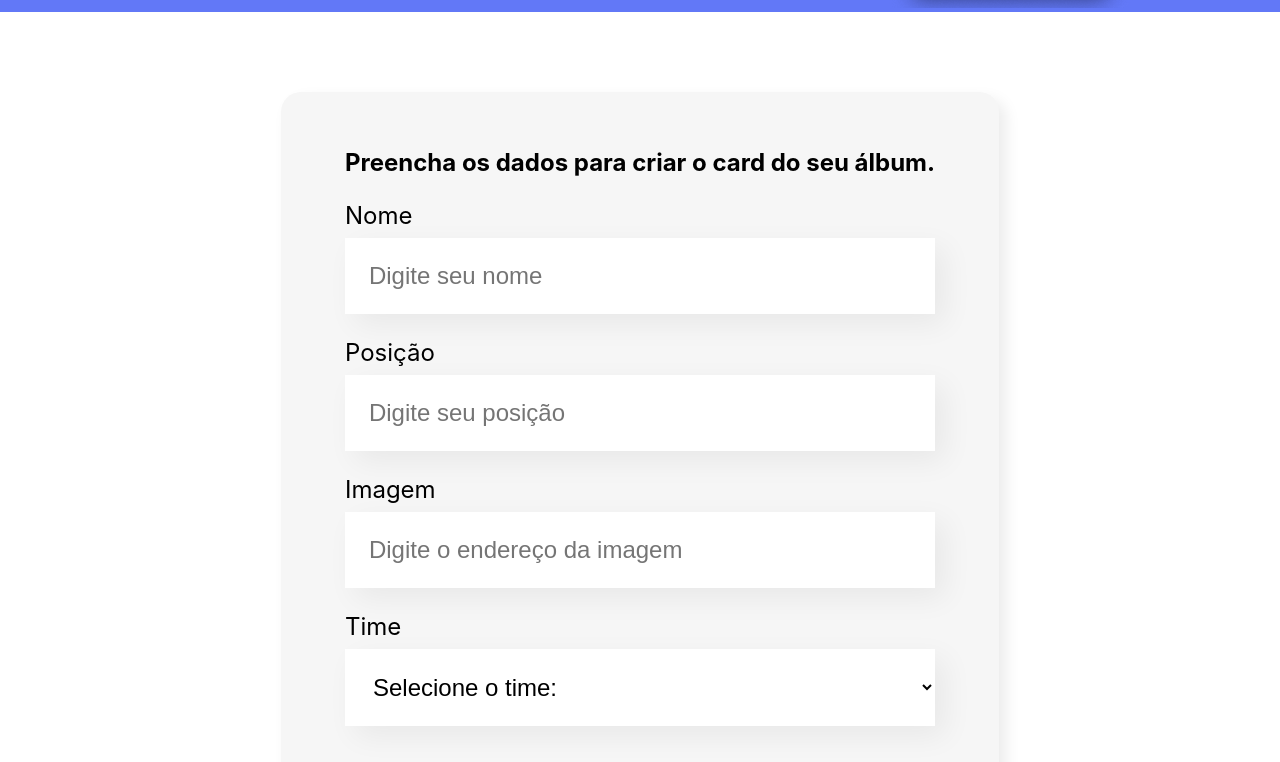
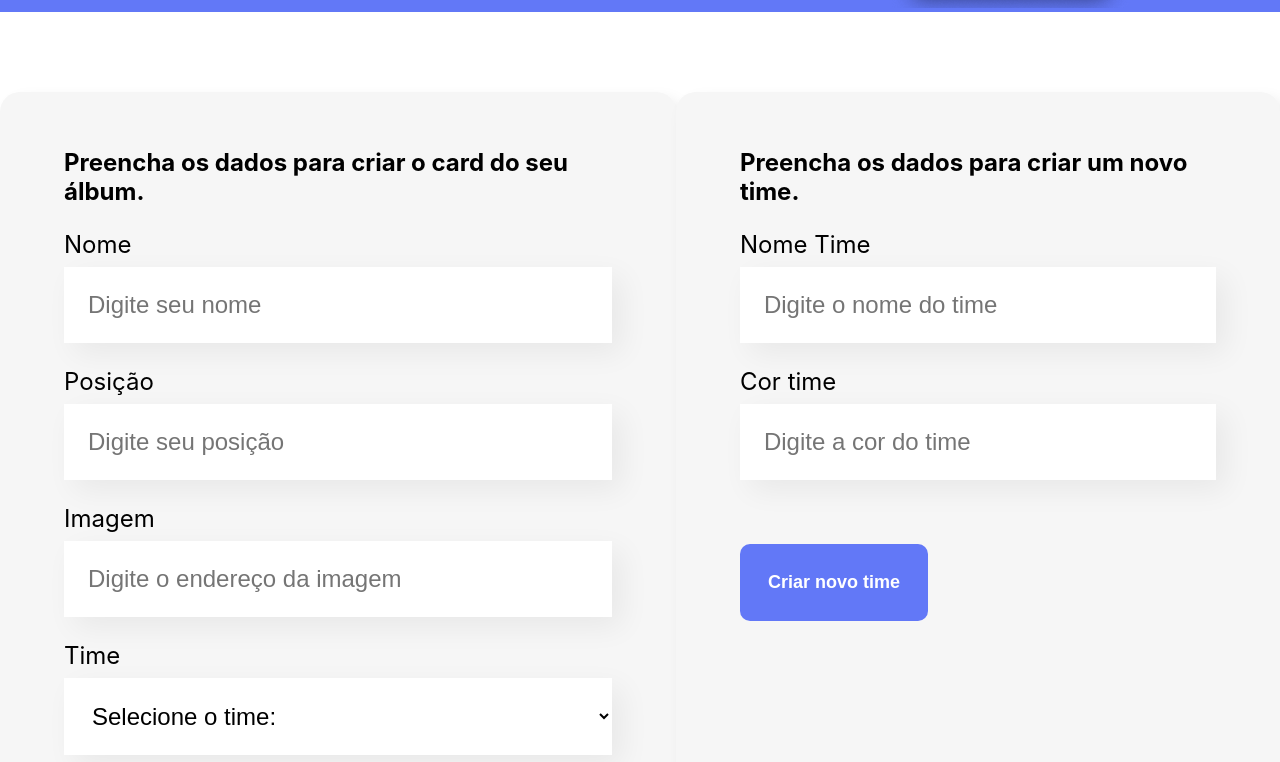
Before and after one commit to alan004/React--Estudos, a React (Create React App) app in the folder alura-organo/: page / in a window 1280 px wide. Shown: the part 478-1240 px from the top of the page. Built offline with nearby package versions, Linux system fonts and the light colour scheme.

Commit message:
feat: Add time, Del jogador

```diff
--- a/alura-organo/src/App.js
+++ b/alura-organo/src/App.js
@@ -3,46 +3,77 @@ import Formulario from "./componentes/Formulario";
 import Banner from "./componentes/banner";
 import Time from "./componentes/Time";
 import Rodape from "./componentes/rodape";
+import { v4 as uuidv4 } from 'uuid';
+
 
 function App() {
   const [jogadores, setJogadores] = useState([])
-  const times = [
-    {nome: 'Corinthians',
-    corPrimaria:'#DB6EBF',
-    corSecundaria: '#FAE9F5'
+
+  const [times, setTimes] = useState([
+    {
+      id: uuidv4(),
+      nome: 'Corinthians',
+      cor:'#DB6EBF',
   },
-    {nome:'Sao Paulo',
-    corPrimaria:'#E06B69',
-    corSecundaria: '#FDE7E8'
+    {
+      id: uuidv4(),
+      nome:'Sao Paulo',
+      cor:'#E06B69',
   },
-    {nome: 'Santos',
-    corPrimaria:'#82CFFA',
-    corSecundaria: '#E8F8FF'
+    {
+      id: uuidv4(),
+      nome: 'Santos',
+    cor:'#82CFFA',
   },
-    {nome: 'Palmeiras',
-    corPrimaria:'#57C278',
-    corSecundaria: '#D9F7E9'
+    {
+      id: uuidv4(),
+      nome: 'Palmeiras',
+    cor:'#57C278',
   },
-    {nome: 'Vasco',
-    corPrimaria:'#FF8A29',
-    corSecundaria: '#FFEEDF'
+    {
+      id: uuidv4(),
+      nome: 'Vasco',
+      cor:'#FF8A29',
   }
-  ]
+  ])
 
   const novoJogadorAdicionado = (jogador) => {
     setJogadores([...jogadores, jogador])
   }
 
-  function deletarJogador(){
-      console.log('deu certo')
+  function deletarJogador(nome){
+    setJogadores(jogadores.filter(jogador => jogador.nome !== nome))
   }
 
+  function mudarCorDoTime(cor, id){
+    setTimes(times.map(time => {
+      if (time.id === id) {
+        time.cor = cor
+      }
+      return time
+    }))
+  }
+
+  function cadastrarTime(novoTime) {
+    setTimes([...times, {...novoTime, id:uuidv4()}])
+  }
 
   return (
     <div className="App">
       <Banner />
-      <Formulario times={times.map(time => time.nome)} jogadorCadastrado={jogador => novoJogadorAdicionado(jogador)} />
-      {times.map(time =>  <Time  key={time.nome} nome={time.nome} corPrimaria={time.corPrimaria} corSecundaria={time.corSecundaria} jogadores={jogadores.filter(jogador => jogador.time === time.nome)} onDelete={deletarJogador} />)}
+      <Formulario
+        cadastrarTime={cadastrarTime}
+        times={times.map(time => time.nome)}
+        jogadorCadastrado={jogador => novoJogadorAdicionado(jogador)}
+      />
+      {times.map(time =>
+        <Time
+          mudarCor={mudarCorDoTime}
+          key={time.nome}
+          time={time}
+          jogadores={jogadores.filter(jogador => jogador.time === time.nome)}
+          onDelete={deletarJogador} />
+      )}
       <Rodape/>
     </div>
   );
--- a/alura-organo/src/componentes/Card/index.js
+++ b/alura-organo/src/componentes/Card/index.js
@@ -4,7 +4,11 @@ import './Card.css'
 const Card = ({nome, posicao, imagem, corPrimaria, onDelete}) =>{
     return (
         <div className='card'>
-            <AiFillCloseCircle size={32} className="deletar" onClick={onDelete}/>
+            <AiFillCloseCircle
+                size={32}
+                className="deletar"
+                onClick={() => onDelete(nome)}
+            />
             <div className='cabecalho' style={{backgroundColor:corPrimaria}}>
                 <img src={imagem} alt={nome}/>
             </div>
--- a/alura-organo/src/componentes/Formulario/index.js
+++ b/alura-organo/src/componentes/Formulario/index.js
@@ -10,6 +10,9 @@ const Formulario = (props) => {
   const [posicao, setPosicao] = useState('')
   const [imagem, setImagem] = useState('')
   const [time, setTime] = useState('')
+  const [nomeTime, setNomeTime] = useState('')
+  const [corTime, setCorTime] = useState('')
+
 
   const onSave = (e) => {
     e.preventDefault();
@@ -32,6 +35,18 @@ const Formulario = (props) => {
         <DropDown required={true} itens={props.times} label="Time" valor={time} naAlteracao={valor => setTime(valor)} />
         <Btn>Criar Figurinha</Btn>
       </form>
+      <form onSubmit={(e) => {
+        e.preventDefault()
+        props.cadastrarTime({ nome: nomeTime , cor: corTime})
+        setNomeTime('')
+        setCorTime('')
+      }
+      }>
+        <h2>Preencha os dados para criar um novo time.</h2>
+        <InputTexto required={true} label="Nome Time" placeholder="Digite o nome do time" valor={nomeTime} naAlteracao={valor => setNomeTime(valor)} />
+        <InputTexto required={true} label="Cor time" placeholder="Digite a cor do time" valor={corTime} naAlteracao={valor => setCorTime(valor)} />
+        <Btn>Criar novo time</Btn>
+      </form>
     </section>
   );
 };
--- a/alura-organo/src/componentes/Time/Time.css
+++ b/alura-organo/src/componentes/Time/Time.css
@@ -1,6 +1,7 @@
 .time {
     text-align: center;
     font-size: 32px;
+    position: relative;
 }
 
 .time h3 {
@@ -16,3 +17,9 @@
     margin-top: 32px;
     flex-wrap: wrap;
 }
+
+.input__cor {
+    position:  absolute;
+    right: 10px;
+    top: 10px;
+}
--- a/alura-organo/src/componentes/Time/index.js
+++ b/alura-organo/src/componentes/Time/index.js
@@ -1,14 +1,17 @@
 import Card from '../Card'
+import hexToRgba from 'hex-to-rgba';
 import './Time.css'
 
 
-const Time = (props) =>{
+const Time = ({time, jogadores, onDelete, mudarCor}) =>{
     return (
-        props.jogadores.length > 0 && <section className="time" style={{backgroundColor: props.corSecundaria} }>
-            <h3 style={{ borderColor:props.corPrimaria }} >{props.nome}</h3>
+
+        jogadores.length > 0 && <section className="time" style={{backgroundColor: hexToRgba(time.cor, 0.6)} }>
+            <input onChange={e => mudarCor(e.target.value, time.id)} value={time.cor} type='color' className='input__cor'/>
+            <h3 style={{ borderColor:time.cor }} >{time.nome}</h3>
             <div className='jogadores'>
-                {props.jogadores.map(jogador => {
-                    return <Card corPrimaria={props.corPrimaria} key={jogador.nome} nome={jogador.nome} imagem={jogador.imagem} posicao={jogador.posicao} onDelete={props.onDelete} />
+                {jogadores.map(jogador => {
+                    return <Card corPrimaria={time.cor} key={jogador.nome} nome={jogador.nome} imagem={jogador.imagem} posicao={jogador.posicao} onDelete={onDelete} />
                     })}
             </div>
         </section>
--- a/package.json
+++ b/package.json
@@ -1,5 +1,7 @@
 {
   "dependencies": {
-    "react-icons": "^4.10.1"
+    "hex-to-rgba": "^2.0.1",
+    "react-icons": "^4.10.1",
+    "uuid": "^9.0.0"
   }
 }
```
Also changed, not shown: 1 other file (tests, documents, lock files or other folders).
